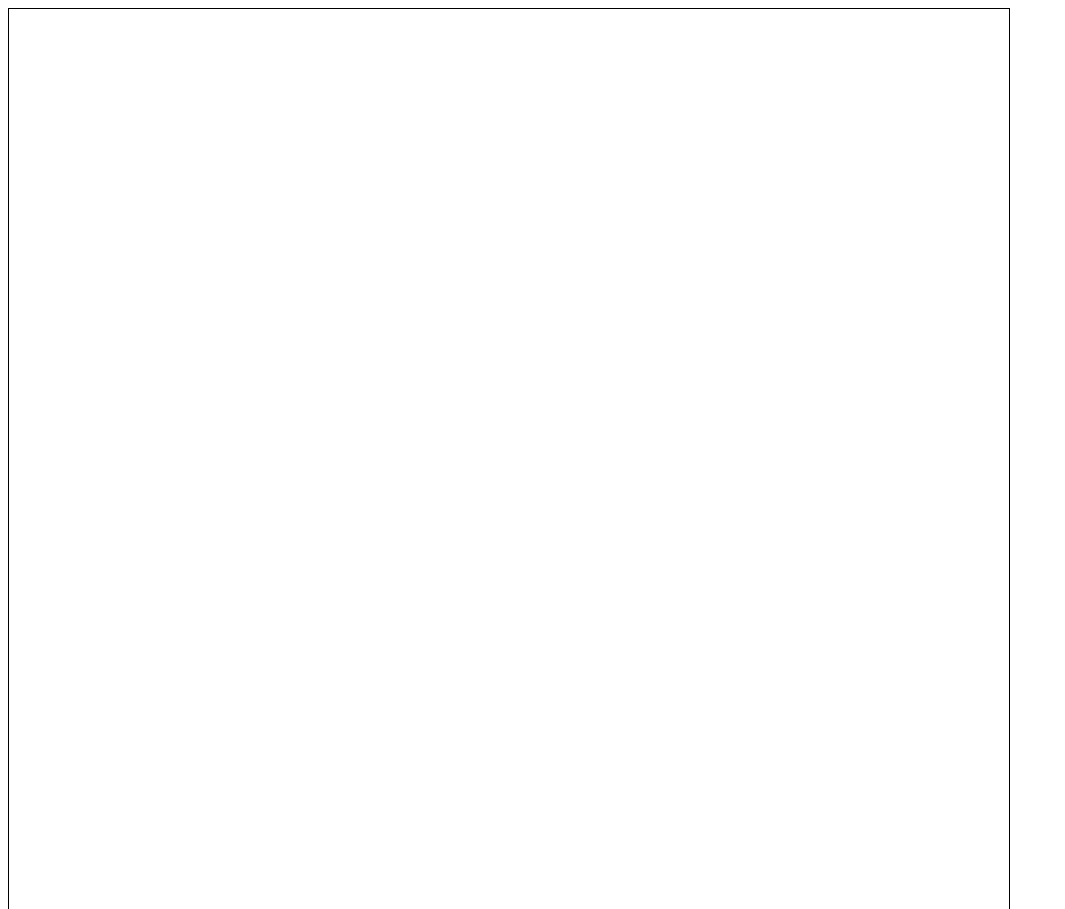
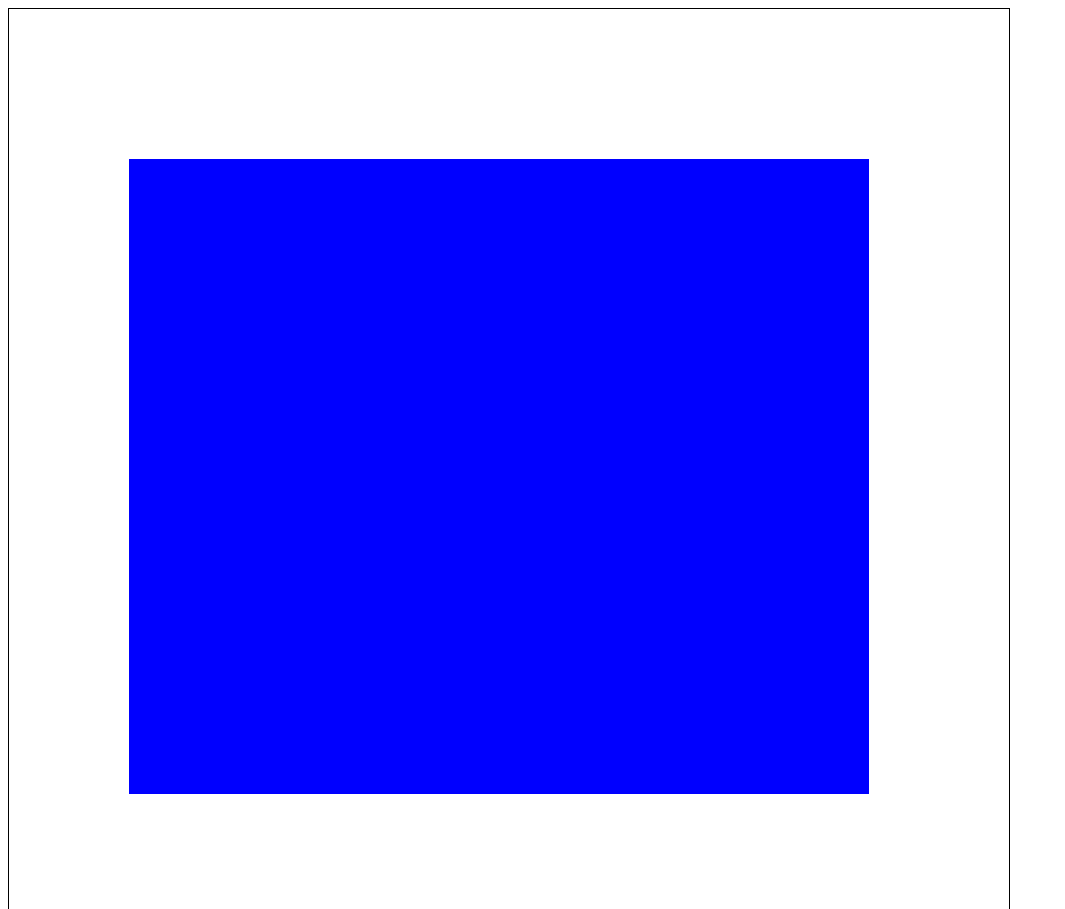
Before and after one commit to crsullivan13/368Connect4, a plain HTML site: page index.html in a window 1280 px wide. Shown: the top 909 px of the page, without its empty margins (0-1065 px from the left). Drawn offline with Linux system fonts and the light colour scheme.

Commit message:
Add initial box for board
Add in the box that the circles will be punched
out of using overlayed shapes.

```diff
--- a/game.js
+++ b/game.js
@@ -0,0 +1,27 @@
+let canvas;
+let context;
+
+let chip = {
+    color: 'white',
+    centerX: 20,
+    centerY: 20,
+}
+
+let tick = () => {
+    window.requestAnimationFrame(splat);
+}
+
+let splat = () => {
+    context.clearRect(0, 0, canvas.width, canvas.height);
+
+    context.fillStyle = "blue";
+    context.fillRect(120, 150, 740, 635);
+
+    tick();
+}
+
+document.addEventListener("DOMContentLoaded", () => {
+    canvas = document.querySelector("#myCanvas");
+    context = canvas.getContext("2d");
+    splat();
+})
--- a/index.html
+++ b/index.html
@@ -9,6 +9,6 @@
                 height= 900px
                 style= "border: 1px solid black">
         </canvas>
-
     </body>
+    <script src="game.js"></script>
 </html>
```
